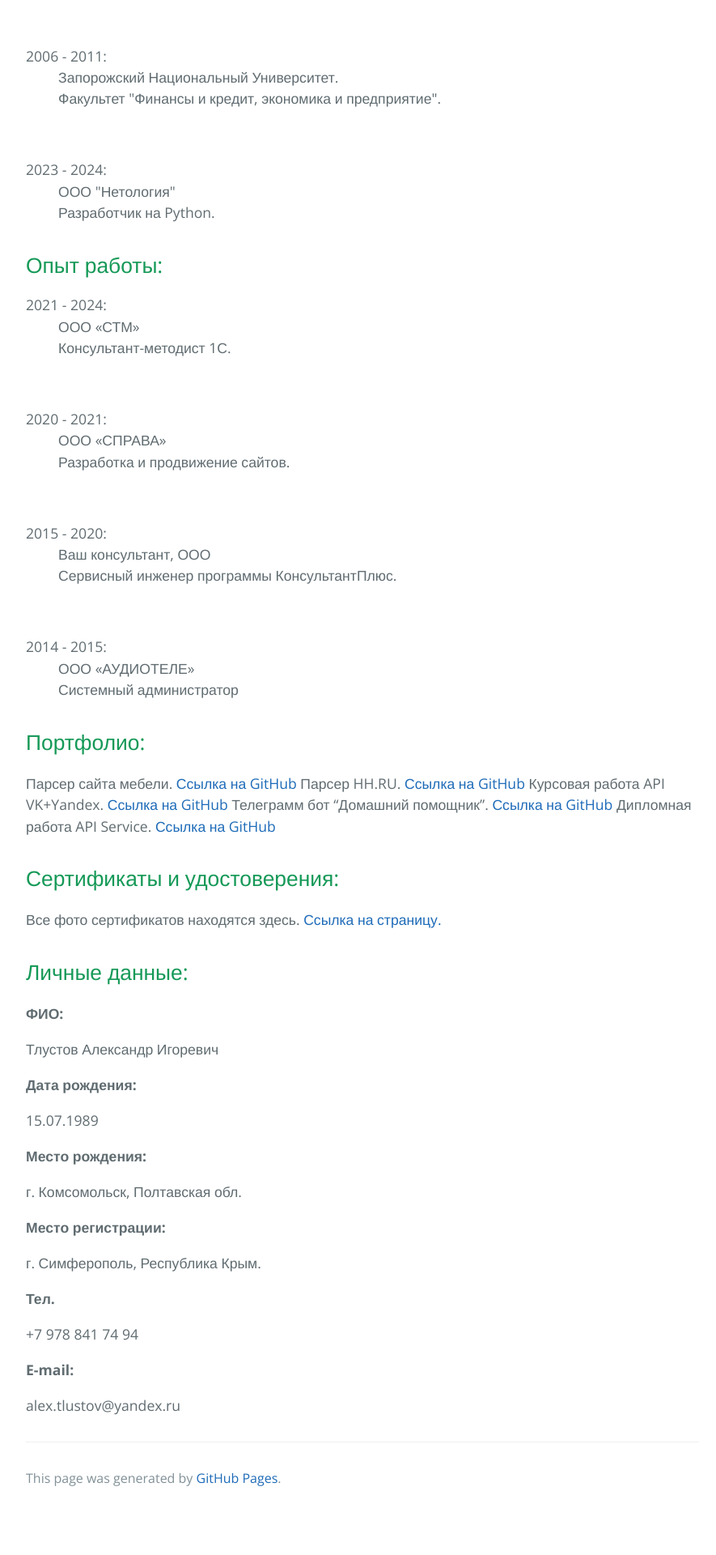
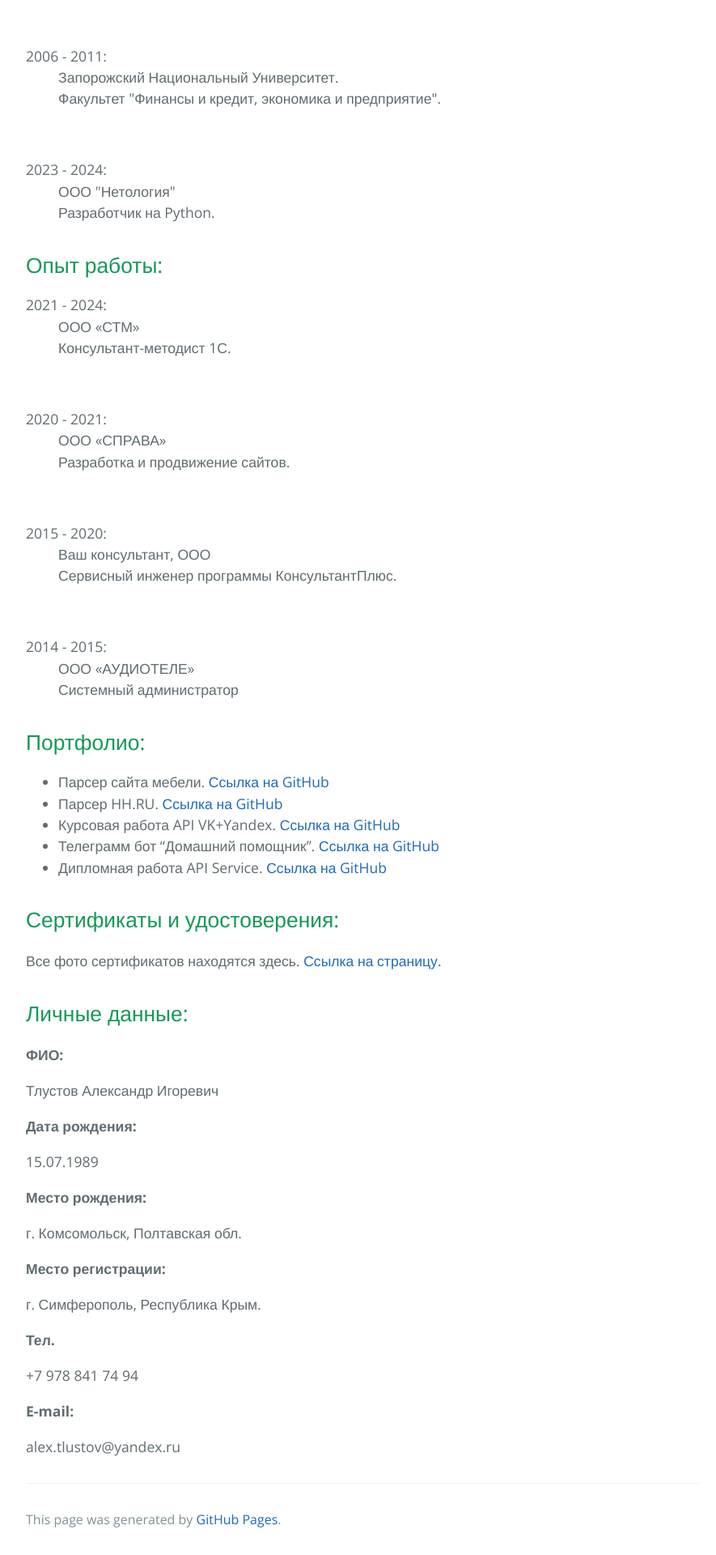
Before and after one commit to AlexTlustov/alextlustov.github.io, a Jekyll site: the page built from index.md, in a window 1280 px wide. Shown: the part 1014-2934 px from the top of the page at 81% size, without its empty margins (192-1077 px from the left). Built offline with Jekyll 4.4.1, drawn with Linux system fonts in a browser that asks for light colours; before the commit the page ends 2883 px from its top, so only the background shows below that.

Commit message:
editor resume

```diff
--- a/index.md
+++ b/index.md
@@ -42,11 +42,11 @@ layout: default
 <dd>Системный администратор</dd>
 
 ## Портфолио:
-Парсер сайта мебели. [Ссылка на GitHub](https://github.com/AlexTlustov/parser_stelmeb.com)
-Парсер HH.RU. [Ссылка на GitHub](https://github.com/AlexTlustov/web_parcing)
-Курсовая работа API VK+Yandex. [Ссылка на GitHub](https://github.com/AlexTlustov/kursabaya_rabota)
-Телеграмм бот "Домашний помощник". [Ссылка на GitHub](https://github.com/AlexTlustov/hh_bot)
-Дипломная работа API Service. [Ссылка на GitHub](https://github.com/AlexTlustov/neto_final_diplom)
+- Парсер сайта мебели. [Ссылка на GitHub](https://github.com/AlexTlustov/parser_stelmeb.com)
+- Парсер HH.RU. [Ссылка на GitHub](https://github.com/AlexTlustov/web_parcing)
+- Курсовая работа API VK+Yandex. [Ссылка на GitHub](https://github.com/AlexTlustov/kursabaya_rabota)
+- Телеграмм бот "Домашний помощник". [Ссылка на GitHub](https://github.com/AlexTlustov/hh_bot)
+- Дипломная работа API Service. [Ссылка на GitHub](https://github.com/AlexTlustov/neto_final_diplom)
 
 
 ## Сертификаты и удостоверения:
@@ -54,7 +54,7 @@ layout: default
 Все фото сертификатов находятся здесь. [Ссылка на страницу.](./another-page.html)
 
 ## Личные данные:
-<p style="font-weight: bold;">ФИО:</p>Тлустов Александр Игоревич
+<p style="font-weight: bold;">ФИО:</p><span>Тлустов Александр Игоревич</span>
 <p style="font-weight: bold;">Дата рождения:</p>15.07.1989
 <p style="font-weight: bold;">Место рождения:</p>г. Комсомольск, Полтавская обл.
 <p style="font-weight: bold;">Место регистрации:</p>г. Симферополь, Республика Крым.
```
